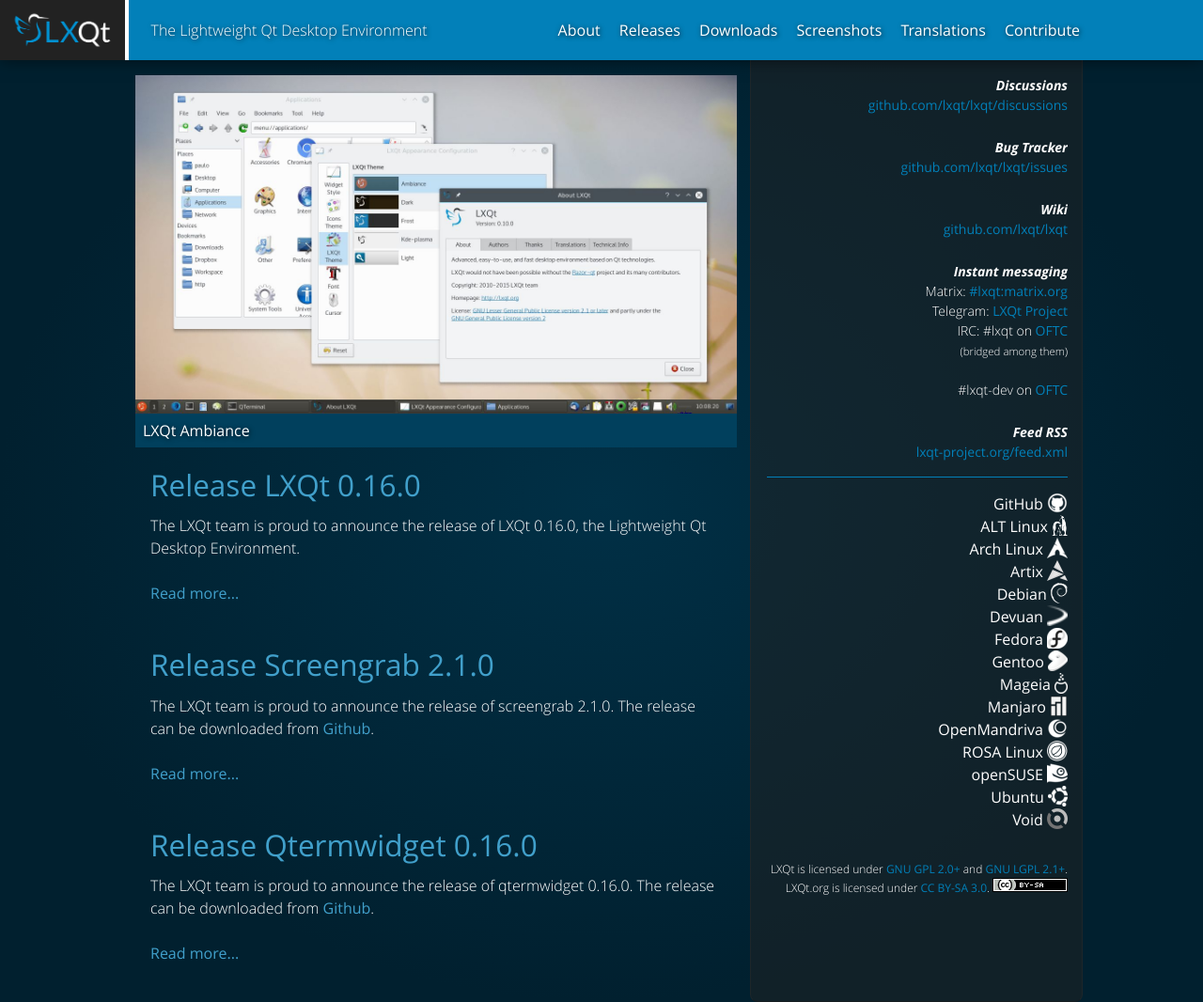
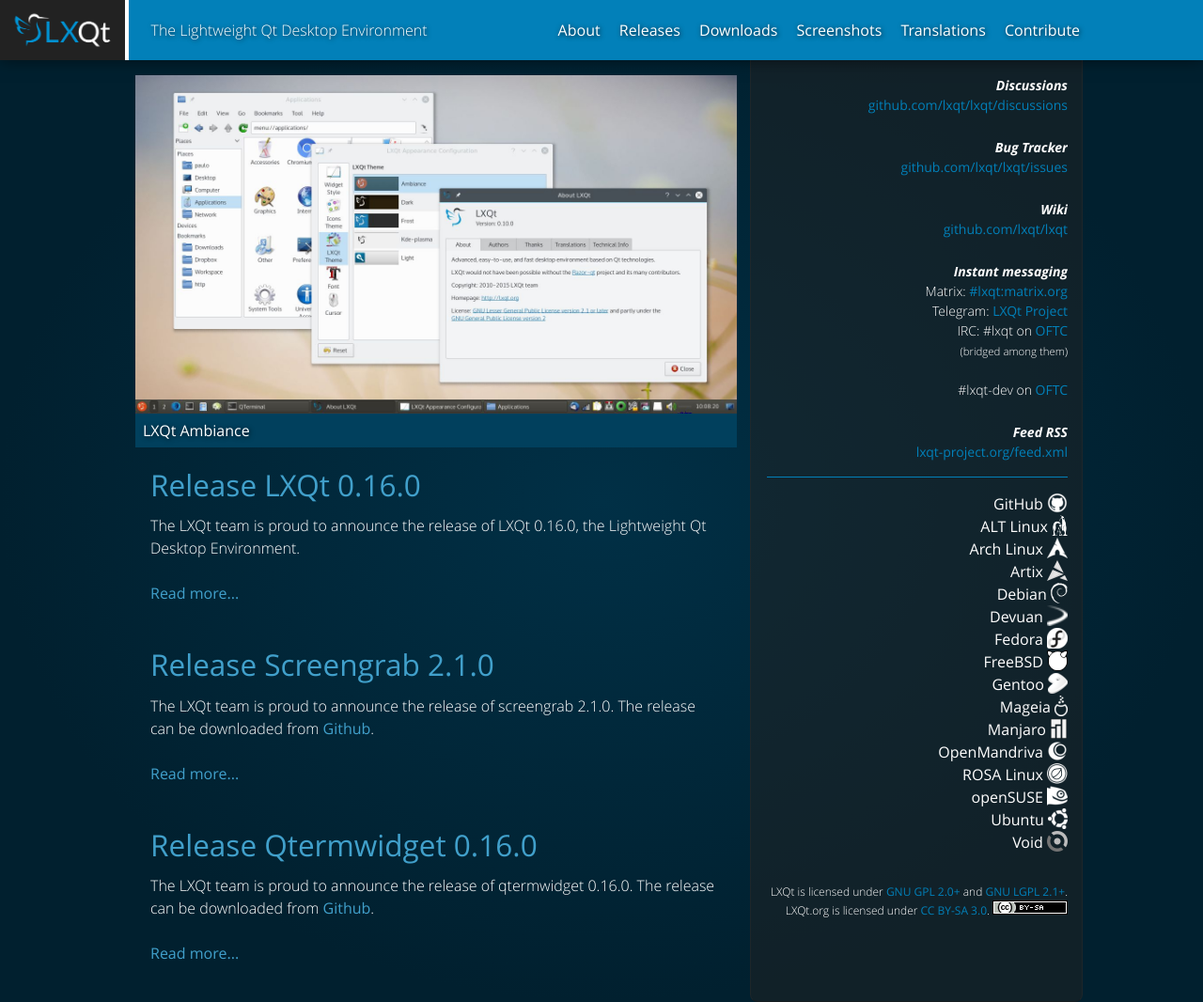
Before and after one commit to lxqt/lxqt.github.io, a Jekyll site: the page built from index.html, in a window 1280 px wide. Shown: the whole page at 94% size. Built offline with Jekyll 4.4.1, drawn with Linux system fonts in a browser that asks for light colours.

Commit message:
Added FreeBSD Closes https://github.com/lxqt/lxqt.github.io/issues/52

```diff
--- a/_includes/downloads.html
+++ b/_includes/downloads.html
@@ -42,6 +42,9 @@
           <p><a href="https://spins.fedoraproject.org/en/lxqt/"><span class="label">Fedora</span> <img src="{{ '/images/fedora-logo-22.png' | relative_url }}" title="Fedora spin" alt="Fedora"></a></p>
         </li>
         <li>
+            <p><a href="https://wiki.freebsd.org/LXQt"><span class="label">FreeBSD</span> <img src="{{ '/images/FreeBSD-logo-22.png' | relative_url }}" title="FreeBSD LXQt Wiki" alt="FreeBSD" /></a></p>
+        </li>
+        <li>
           <p><a href="https://packages.gentoo.org/package/lxqt-base/lxqt-meta"><span class="label">Gentoo</span> <img src="{{ '/images/gentoo-logo-22.png' | relative_url }}" title="Gentoo overlay" alt="Gentoo"></a></p>
         </li>
         <li>
```
Also changed, not shown: images/FreeBSD-logo-22.png (added).
